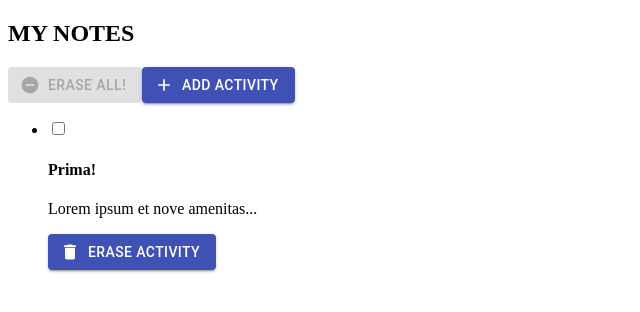
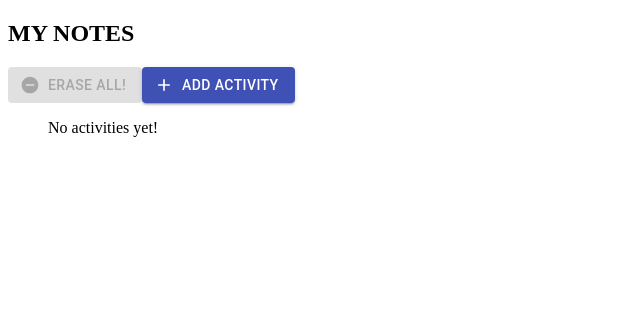
Before and after one commit to albertocapone/hooks-material-ts-todolist, a React (Create React App) app: page / in a window 1280 px wide. Shown: the top 312 px of the page, without its empty margins (0-640 px from the left). Built offline with nearby package versions, Linux system fonts and the light colour scheme.

Commit message:
Implementato accesso a local storage per simulazione salvataggio e recupero note

```diff
--- a/src/components/MorphingButton.tsx
+++ b/src/components/MorphingButton.tsx
@@ -20,6 +20,7 @@ const icons = {
     "erase": <EraseIcon />,
     "reset": <ResetIcon />,
     "save": <SaveIcon />
+
 };
 
 
--- a/src/containers/ActivitiesMaster.tsx
+++ b/src/containers/ActivitiesMaster.tsx
@@ -1,5 +1,5 @@
 //React Imports
-import React, { useState } from 'react';
+import React, { useState, useEffect } from 'react';
 //Components
 import ActivitiesDashboard from '../components/ActivitiesDashboard';
 //TS types
@@ -9,16 +9,22 @@ import { Activity } from '../types';
 
 const ActivitiesMaster: React.FC = () => {
 
-    const [activities, setActivities] = useState<Activity[]>([ {id: 1, title: 'Prima!', text: 'Lorem ipsum et nove amenitas...', checked: false} ]);
+    const [activities, setActivities] = useState<Activity[]>([]);
 
-    const toggleActivityCheckmark = (e: any) => {
-        const thisActivityID = Number(e.currentTarget.closest('li').getAttribute('data-id'));
-        const checkmarkedActivities = activities.map( ( {id, title, text, checked} ) => {
-            if(id === thisActivityID) return {id, title, text, checked: !checked};
-            else return {id, title, text, checked};
-        });
-        setActivities(checkmarkedActivities);
-    }
+    //cDm: il componente simula una chiamata API estraendo eventuali note dal localstorage
+    useEffect(() => {
+        const data: string | null = window.localStorage.getItem('activities');
+        const parsedData: Activity[] | [] = data ? JSON.parse(data) : [];
+        if(parsedData.length > 0) {
+            setActivities(parsedData);
+        }
+    }, []);
+
+    //cDu: il componente salva i dati nel localstorage ad ogni update IFF activities è stato modificato
+    useEffect(() => {
+        const data: string = JSON.stringify(activities);
+        window.localStorage.setItem('activities', data);
+    }, [activities]);
 
     const resetActivities = () => {
         const filteredActivities = activities.filter( ( {checked} ) => checked === false );
@@ -41,6 +47,15 @@ const ActivitiesMaster: React.FC = () => {
         setActivities(activities.concat(newActivity));
     }
 
+    const toggleActivityCheckmark = (e: any) => {
+        const thisActivityID = Number(e.currentTarget.closest('li').getAttribute('data-id'));
+        const checkmarkedActivities = activities.map( ( {id, title, text, checked} ) => {
+            if(id === thisActivityID) return {id, title, text, checked: !checked};
+            else return {id, title, text, checked};
+        });
+        setActivities(checkmarkedActivities);
+    }
+
     return (
         <ActivitiesDashboard activities={activities} resetActivities={resetActivities} saveActivity={saveActivity} eraseActivity={eraseActivity} toggleActivityCheckmark={toggleActivityCheckmark}/>
     );
```
Also changed, not shown: 2 other files (tests, documents, lock files or other folders).
